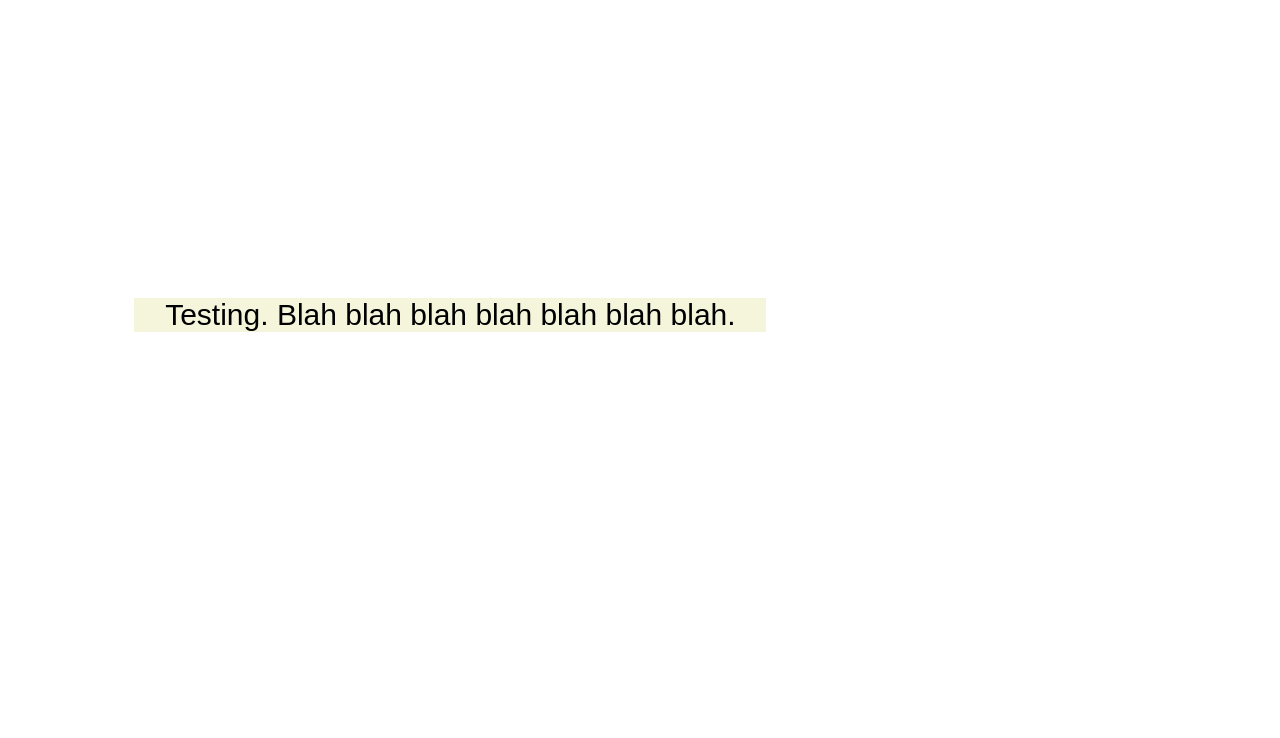
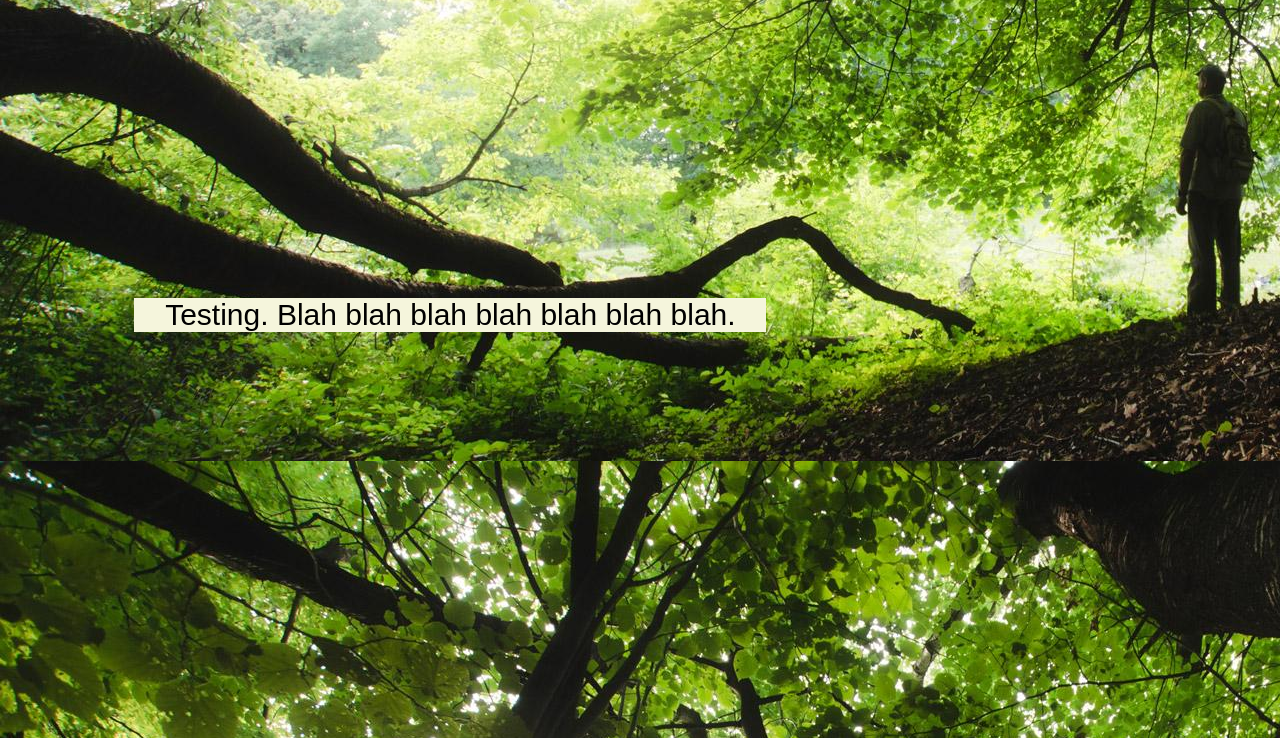
Before and after one commit to andrewchristianchang/andrewchristianchang.github.io, a plain HTML site: page index.html in a window 1280 px wide. Shown: the part 739-1477 px from the top of the page. Drawn offline with Linux system fonts and the light colour scheme.

Commit message:
fixed background image

```diff
--- a/layout.css
+++ b/layout.css
@@ -6,7 +6,7 @@ h1 {
 }
 
 body {
-        background-image: url("forest.jpg");
+        background-image: url("images/forest.jpg");
 }
 
 p {
```
